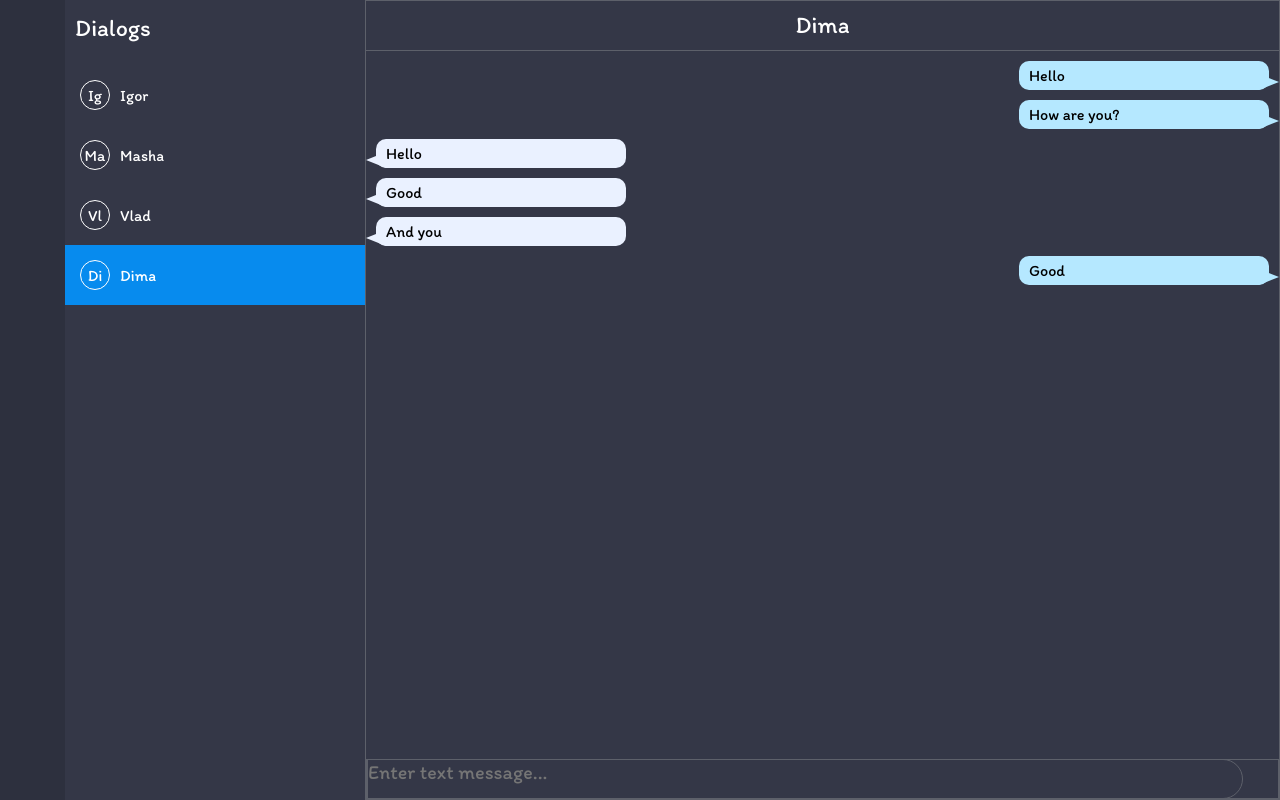
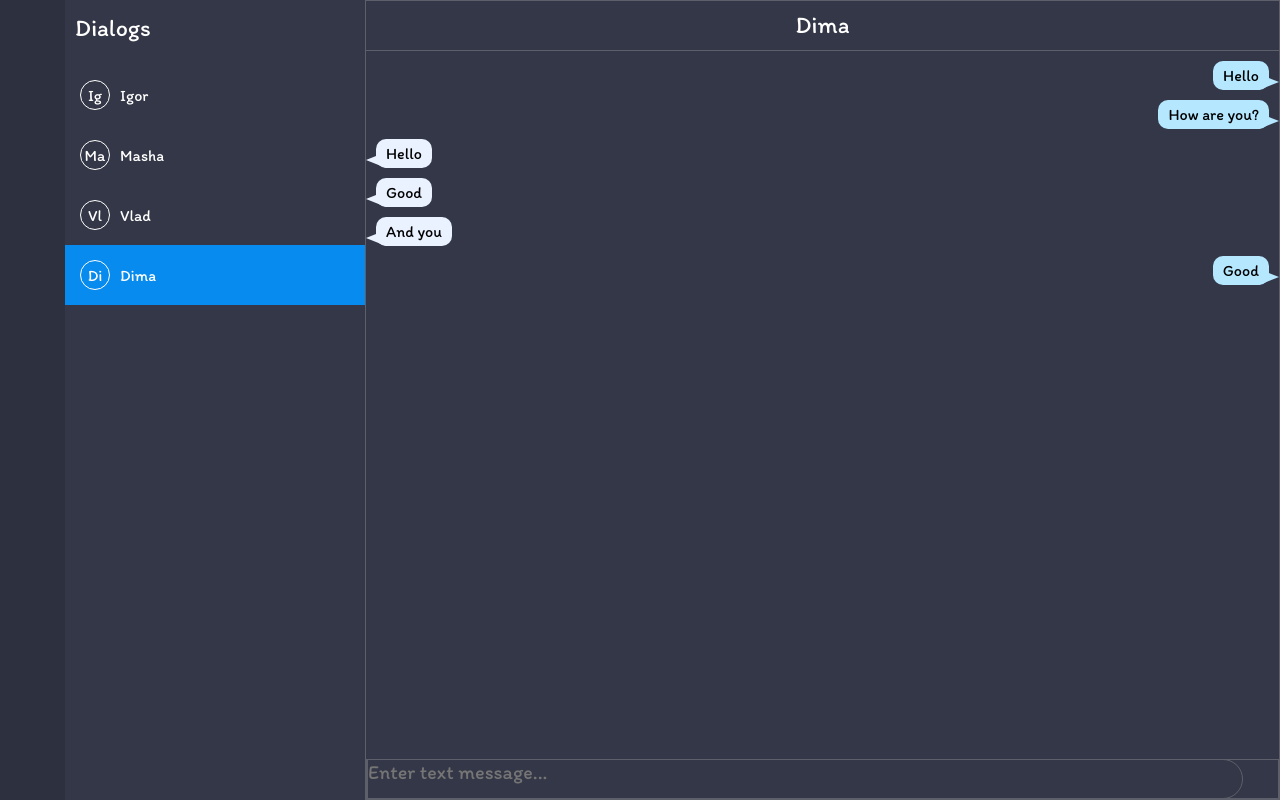
Before and after one commit to igorek888rane/chat, a React (Vite) app: page /Dima in a window 1280 px wide. Built offline with nearby package versions, Linux system fonts and the light colour scheme; sample sign-in values are in the browser's storage; some icons are missing.

Commit message:
refactor

```diff
--- a/src/components/Chat/Chat.tsx
+++ b/src/components/Chat/Chat.tsx
@@ -2,7 +2,7 @@ import { FC, useState } from 'react'
 import styles from './Chat.module.scss'
 import { useParams } from 'react-router-dom'
 import Message from './Message/Message'
-import MessageInputField from '../UI/MessageInputField/MessageInputField'
+import MessageInputField from './MessageInputField/MessageInputField'
 
 export interface messageType {
 	id: number
--- a/src/components/Chat/Message/Message.module.scss
+++ b/src/components/Chat/Message/Message.module.scss
@@ -2,10 +2,13 @@
 
 .message_block {
 	padding: 5px 10px;
-	max-width: 250px;
+	width: fit-content;
+	max-width: 300px;
+	height: fit-content;
 	border-radius: 10px;
 	margin: 10px;
 	position: relative;
+	word-wrap: break-word;
 
 	&.message_sender {
 		margin-left: 10px;
--- a/src/components/UI/MessageInputField/MessageInputField.module.scss
+++ b/src/components/Chat/MessageInputField/MessageInputField.module.scss
@@ -1,4 +1,4 @@
-@import 'src/styles/variable';
+@import '../../../styles/variable';
 
 .message_input_field {
 	display: flex;
@@ -16,6 +16,7 @@
 		background-color: transparent;
 		color: #ffff;
 		font-size: 20px;
+		word-wrap: break-word;
 		border: 1px solid $grey;
 		border-top-right-radius: 25px;
 		border-bottom-right-radius: 25px;
--- a/src/components/UI/MessageInputField/MessageInputField.tsx
+++ b/src/components/Chat/MessageInputField/MessageInputField.tsx
@@ -3,7 +3,7 @@ import styles from './MessageInputField.module.scss'
 import { IoSend } from 'react-icons/all'
 import { useFormik } from 'formik'
 import { useAppSelector } from '../../../hooks/useApp'
-import { messageType } from '../../Chat/Chat'
+import { messageType } from '../Chat'
 
 interface MessageInputFieldProps {
 	messages: messageType[]
```
